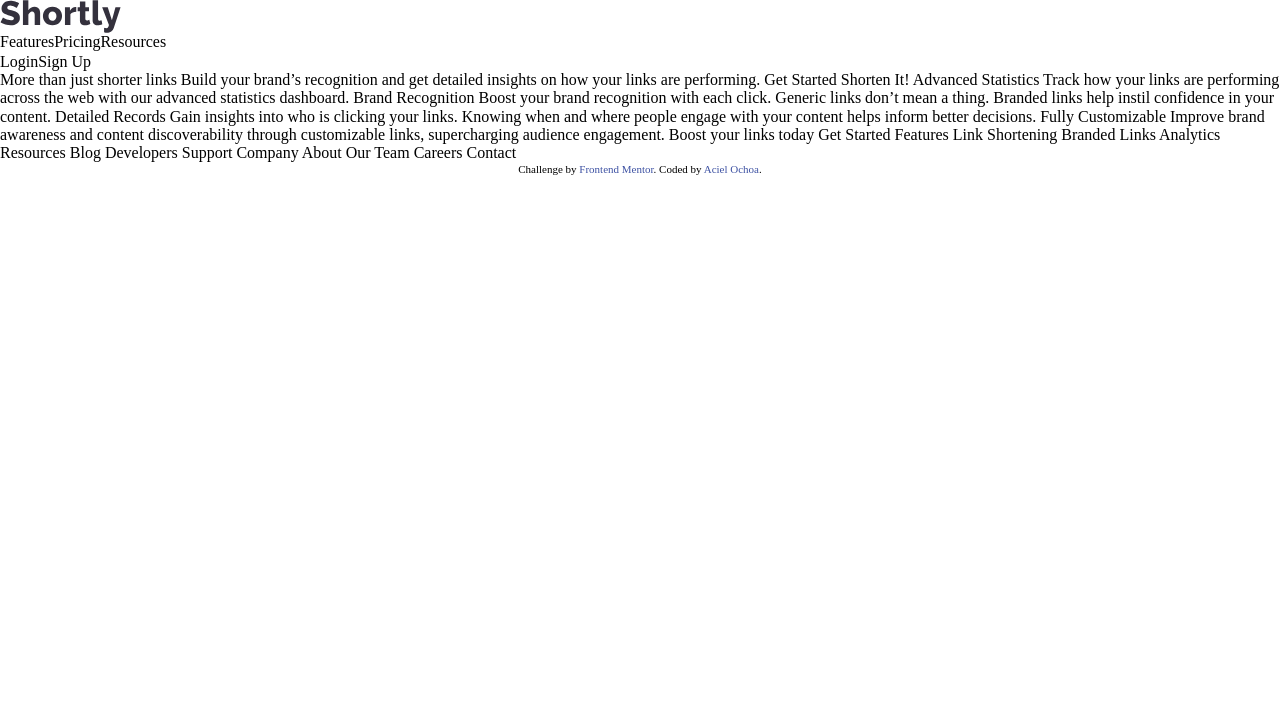
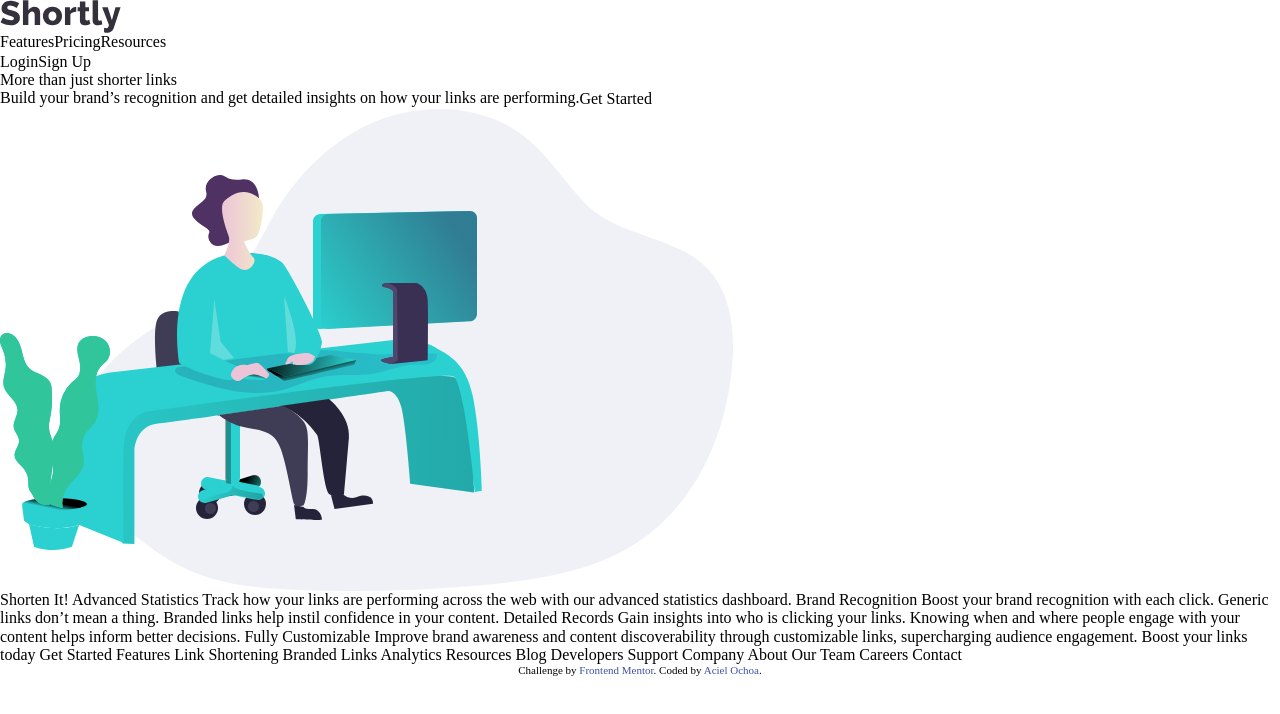
Before and after one commit to AceIsHuman/url-shortening-api, a React (Create React App) app: page / in a window 1280 px wide. Shown: the top 714 px of the page. Built offline with nearby package versions, Linux system fonts and the light colour scheme.

Commit message:
import Banner to App

```diff
--- a/src/App.js
+++ b/src/App.js
@@ -1,14 +1,15 @@
 import React from 'react';
 import NavBar from './components/NavBar';
+import Banner from './components/Banner';
+
 import './App.css';
 
 function App() {
   return (
     <div>
       <NavBar />
-      More than just shorter links
-      Build your brand’s recognition and get detailed insights on how your links
-      are performing. Get Started Shorten It! Advanced Statistics Track how your
+      <Banner />
+      Shorten It! Advanced Statistics Track how your
       links are performing across the web with our advanced statistics
       dashboard. Brand Recognition Boost your brand recognition with each click.
       Generic links don’t mean a thing. Branded links help instil confidence in
```
